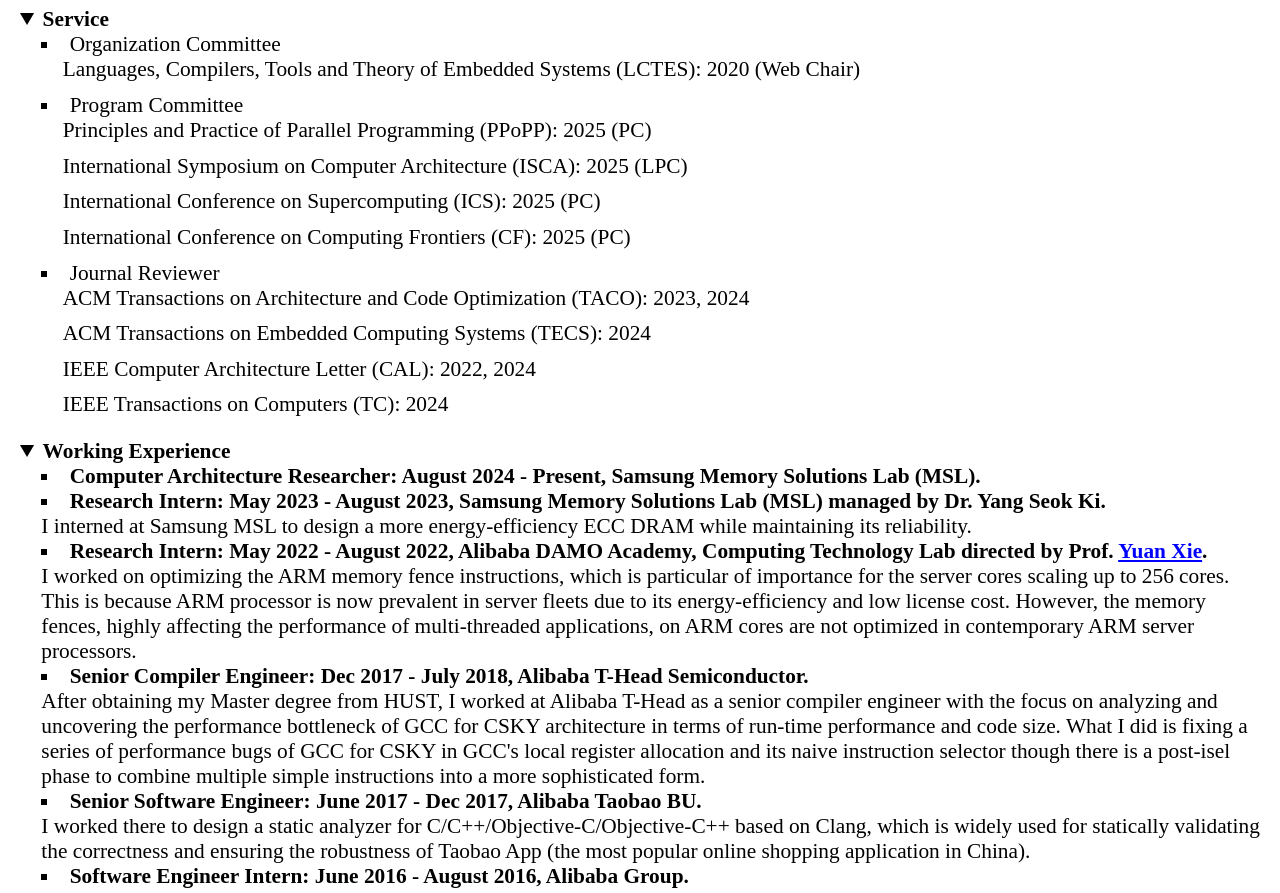
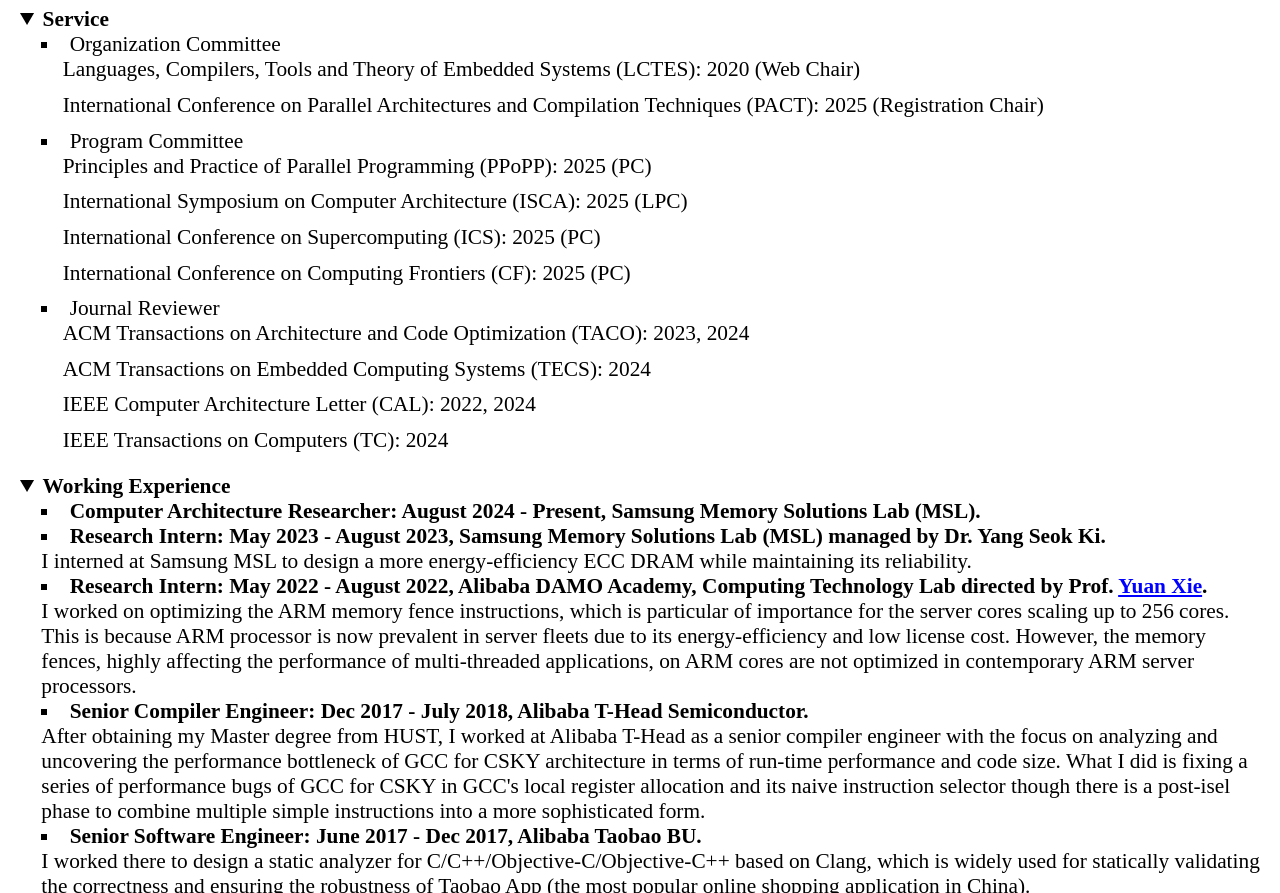
Before and after one commit to JianpingZeng/JianpingZeng.github.io, a plain HTML site: page index.html in a window 1280 px wide. Shown: the part 3755-4648 px from the top of the page. Drawn offline with Linux system fonts and the light colour scheme.

Commit message:
Update index.html

```diff
--- a/index.html
+++ b/index.html
@@ -354,19 +354,22 @@ February 2020: One paper (Penny) accepted to PLDI 2020.
 <summary><strong>Service</strong></summary>
 <ul>
   <li>Organization Committee</br>
-  <ul>
+    <ul>
 	Languages, Compilers, Tools and Theory of Embedded Systems (LCTES): 2020 (Web Chair)
-  </ul>
+    </ul>
+    <ul>
+	International Conference on Parallel Architectures and Compilation Techniques (PACT): 2025 (Registration Chair)
+    </ul>
   </li>
 
   <li>Program Committee</br>
-	<ul>
+    <ul>
       Principles and Practice of Parallel Programming (PPoPP): 2025 (PC)
     </ul>
- 	<ul>
+    <ul>
       International Symposium on Computer Architecture (ISCA): 2025 (LPC)
     </ul>
-  	<ul>
+    <ul>
       International Conference on Supercomputing (ICS): 2025 (PC)
     </ul>
     <ul>
```
